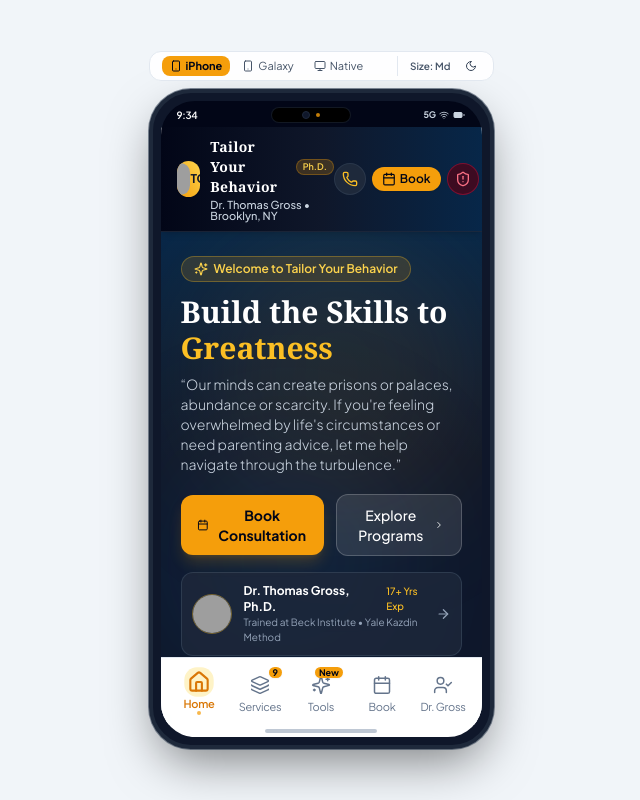
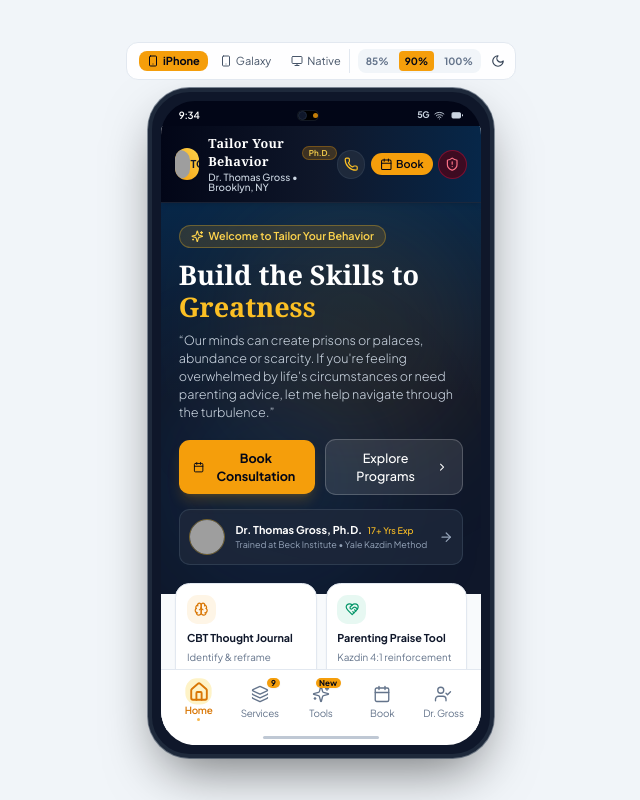
Before and after one commit to abhikumar45444/tailoryourbehavior, a React (Vite) app: page / in a window 1280 px wide. Shown: the whole page, without its empty margins (319-959 px from the left). Built offline with nearby package versions, Linux system fonts and the light colour scheme; grey boxes are pictures that could not be loaded; a web font is replaced by a local one.

Commit message:
feat: default to 90% zoom scale on 100% browser view for optimal desktop presentation

```diff
--- a/src/components/MobileFrame.tsx
+++ b/src/components/MobileFrame.tsx
@@ -8,11 +8,11 @@ interface MobileFrameProps {
 }
 
 export type DeviceMode = 'iphone' | 'android' | 'responsive';
-export type DeviceScale = 'compact' | 'normal';
 
 export const MobileFrame: React.FC<MobileFrameProps> = ({ children, darkMode, onToggleDarkMode }) => {
   const [deviceMode, setDeviceMode] = useState<DeviceMode>('iphone');
-  const [scale, setScale] = useState<DeviceScale>('normal');
+  // Default to 90% zoom as requested
+  const [zoomLevel, setZoomLevel] = useState<number>(0.9);
   const [currentTime, setCurrentTime] = useState<string>('9:41');
 
   useEffect(() => {
@@ -27,11 +27,6 @@ export const MobileFrame: React.FC<MobileFrameProps> = ({ children, darkMode, on
     return () => clearInterval(interval);
   }, []);
 
-  // Sleek, compact dimensions that fit on 100% zoom screens
-  const frameDimensions = scale === 'compact'
-    ? 'sm:max-w-[315px] sm:h-[min(590px,calc(100vh-4rem))]'
-    : 'sm:max-w-[345px] sm:h-[min(660px,calc(100vh-4.2rem))]';
-
   return (
     <div className={`min-h-screen transition-colors duration-200 ${
       darkMode ? 'bg-slate-950 text-slate-100' : 'bg-slate-100 text-slate-900'
@@ -40,9 +35,9 @@ export const MobileFrame: React.FC<MobileFrameProps> = ({ children, darkMode, on
       {/* Top Device Bar (Simulator Controls) */}
       <aside
         aria-label="Simulator Controls"
-        className="w-full max-w-[345px] hidden sm:flex items-center justify-between mb-2 px-3 py-1 bg-white/90 dark:bg-slate-900/90 backdrop-blur-md rounded-xl border border-slate-200 dark:border-slate-800 shadow-xs text-xs"
+        className="w-full max-w-[390px] hidden sm:flex items-center justify-between mb-2 px-3 py-1.5 bg-white/90 dark:bg-slate-900/90 backdrop-blur-md rounded-xl border border-slate-200 dark:border-slate-800 shadow-xs text-xs select-none"
       >
-        {/* Device Switcher */}
+        {/* Device Mode Switcher */}
         <div className="flex items-center space-x-1">
           <button
             onClick={() => setDeviceMode('iphone')}
@@ -79,16 +74,25 @@ export const MobileFrame: React.FC<MobileFrameProps> = ({ children, darkMode, on
           </button>
         </div>
 
-        {/* Zoom & Theme Controls */}
-        <div className="flex items-center space-x-1 border-l border-slate-200 dark:border-slate-800 pl-1.5 ml-1">
+        {/* Zoom Controls (90% active by default) & Theme Toggle */}
+        <div className="flex items-center space-x-1.5 border-l border-slate-200 dark:border-slate-800 pl-2">
           {deviceMode !== 'responsive' && (
+            <div className="flex items-center space-x-1 bg-slate-100 dark:bg-slate-800/80 p-0.5 rounded-lg">
+              {[0.85, 0.9, 1.0].map((z) => (
                 <button
-              onClick={() => setScale(scale === 'normal' ? 'compact' : 'normal')}
-              className="px-1.5 py-0.5 rounded text-[10px] font-semibold text-slate-600 dark:text-slate-300 hover:bg-slate-200 dark:hover:bg-slate-800 transition-colors"
-              title="Toggle Size (Compact / Normal)"
+                  key={z}
+                  onClick={() => setZoomLevel(z)}
+                  className={`px-1.5 py-0.5 rounded text-[10px] font-bold transition-all ${
+                    zoomLevel === z
+                      ? 'bg-amber-500 text-slate-950 shadow-xs'
+                      : 'text-slate-500 dark:text-slate-400 hover:text-slate-800 dark:hover:text-slate-200'
+                  }`}
+                  title={`Set view scale to ${Math.round(z * 100)}%`}
                 >
-              {scale === 'compact' ? 'Size: Sm' : 'Size: Md'}
+                  {Math.round(z * 100)}%
                 </button>
+              ))}
+            </div>
           )}
 
           <button
@@ -96,48 +100,55 @@ export const MobileFrame: React.FC<MobileFrameProps> = ({ children, darkMode, on
             className="p-1 rounded-lg text-slate-600 dark:text-slate-300 hover:bg-slate-200 dark:hover:bg-slate-800 transition-colors"
             title="Toggle Light/Dark Theme"
           >
-            {darkMode ? <Sun className="w-3 h-3 text-amber-400" /> : <Moon className="w-3 h-3 text-slate-700" />}
+            {darkMode ? <Sun className="w-3.5 h-3.5 text-amber-400" /> : <Moon className="w-3.5 h-3.5 text-slate-700" />}
           </button>
         </div>
       </aside>
 
-      {/* Frame Container */}
-      <div className={`w-full transition-all duration-300 flex justify-center ${
+      {/* Frame Container with 90% zoom applied on desktop */}
+      <div
+        className="w-full flex justify-center transition-all duration-300"
+        style={{
+          // Apply 90% zoom on desktop when not in native responsive mode
+          zoom: deviceMode === 'responsive' ? 1.0 : zoomLevel
+        }}
+      >
+        <div className={`w-full transition-all duration-300 ${
           deviceMode === 'responsive'
-          ? 'max-w-md w-full h-screen sm:h-[min(700px,calc(100vh-4rem))]'
+            ? 'max-w-md w-full h-screen sm:h-[min(740px,calc(100vh-4rem))]'
             : deviceMode === 'iphone'
-            ? `${frameDimensions} sm:rounded-[42px] sm:p-2 sm:bg-slate-900 sm:shadow-[0_20px_50px_-10px_rgba(0,0,0,0.5)] sm:border-[4px] sm:border-slate-800 sm:ring-1 sm:ring-slate-700/60`
-            : `${frameDimensions} sm:rounded-[36px] sm:p-2 sm:bg-slate-900 sm:shadow-[0_20px_50px_-10px_rgba(0,0,0,0.5)] sm:border-[3.5px] sm:border-slate-700 sm:ring-1 sm:ring-slate-600/40`
+              ? 'sm:max-w-[385px] sm:h-[min(810px,calc(100vh-3.5rem))] sm:rounded-[46px] sm:p-2.5 sm:bg-slate-900 sm:shadow-[0_25px_60px_-15px_rgba(0,0,0,0.55)] sm:border-[4.5px] sm:border-slate-800 sm:ring-1 sm:ring-slate-700/60'
+              : 'sm:max-w-[385px] sm:h-[min(810px,calc(100vh-3.5rem))] sm:rounded-[38px] sm:p-2 sm:bg-slate-900 sm:shadow-[0_25px_60px_-15px_rgba(0,0,0,0.55)] sm:border-[4px] sm:border-slate-700 sm:ring-1 sm:ring-slate-600/40'
         }`}>
 
           {/* Device screen inner */}
           <div className={`w-full h-full flex flex-col overflow-hidden relative ${
             deviceMode !== 'responsive'
-            ? 'sm:rounded-[34px] sm:bg-slate-900'
+              ? 'sm:rounded-[38px] sm:bg-slate-900'
               : 'bg-white dark:bg-slate-900 sm:rounded-2xl sm:border sm:border-slate-200 sm:dark:border-slate-800 sm:shadow-lg'
           }`}>
 
             {/* Mobile Status Bar */}
-          <div className="bg-slate-950 text-white px-4 pt-1.5 pb-1 flex items-center justify-between text-xs select-none z-40">
-            <span className="font-semibold tracking-tight text-[10px]">{currentTime}</span>
+            <div className="bg-slate-950 text-white px-5 pt-2 pb-1 flex items-center justify-between text-xs select-none z-40">
+              <span className="font-semibold tracking-tight text-[11px]">{currentTime}</span>
 
               {/* Dynamic Island / Cutout for iPhone */}
               {deviceMode === 'iphone' && (
-              <div className="hidden sm:flex items-center justify-center space-x-1.5 w-20 h-4 bg-black rounded-full shadow-inner border border-slate-800/60">
-                <div className="w-2 h-2 rounded-full bg-slate-900 border border-slate-800" />
-                <div className="w-1 h-1 rounded-full bg-amber-500/80" />
+                <div className="hidden sm:flex items-center justify-center space-x-1.5 w-22 h-4.5 bg-black rounded-full shadow-inner border border-slate-800/60">
+                  <div className="w-2.5 h-2.5 rounded-full bg-slate-900 border border-slate-800" />
+                  <div className="w-1.5 h-1.5 rounded-full bg-amber-500/80" />
                 </div>
               )}
 
               {/* Galaxy punch hole */}
               {deviceMode === 'android' && (
-              <div className="hidden sm:block w-2.5 h-2.5 rounded-full bg-black border border-slate-800 mx-auto" />
+                <div className="hidden sm:block w-3 h-3 rounded-full bg-black border border-slate-800 mx-auto" />
               )}
 
-            <div className="flex items-center space-x-1 text-slate-300">
-              <span className="text-[9px] font-bold tracking-tighter">5G</span>
-              <Wifi className="w-2.5 h-2.5" />
-              <Battery className="w-3 h-3 fill-current" />
+              <div className="flex items-center space-x-1.5 text-slate-300">
+                <span className="text-[10px] font-bold tracking-tighter">5G</span>
+                <Wifi className="w-3 h-3" />
+                <Battery className="w-3.5 h-3.5 fill-current" />
               </div>
             </div>
 
@@ -148,11 +159,12 @@ export const MobileFrame: React.FC<MobileFrameProps> = ({ children, darkMode, on
 
             {/* iOS Home Indicator Bar */}
             {deviceMode === 'iphone' && (
-            <div className="hidden sm:flex items-center justify-center py-1 bg-white dark:bg-slate-950">
-              <div className="w-28 h-1 bg-slate-400/60 dark:bg-slate-600 rounded-full" />
+              <div className="hidden sm:flex items-center justify-center py-1.5 bg-white dark:bg-slate-950">
+                <div className="w-32 h-1 bg-slate-400/60 dark:bg-slate-600 rounded-full" />
               </div>
             )}
 
+          </div>
         </div>
       </div>
 
```
Lines whose indentation alone changed are shown as unchanged.
